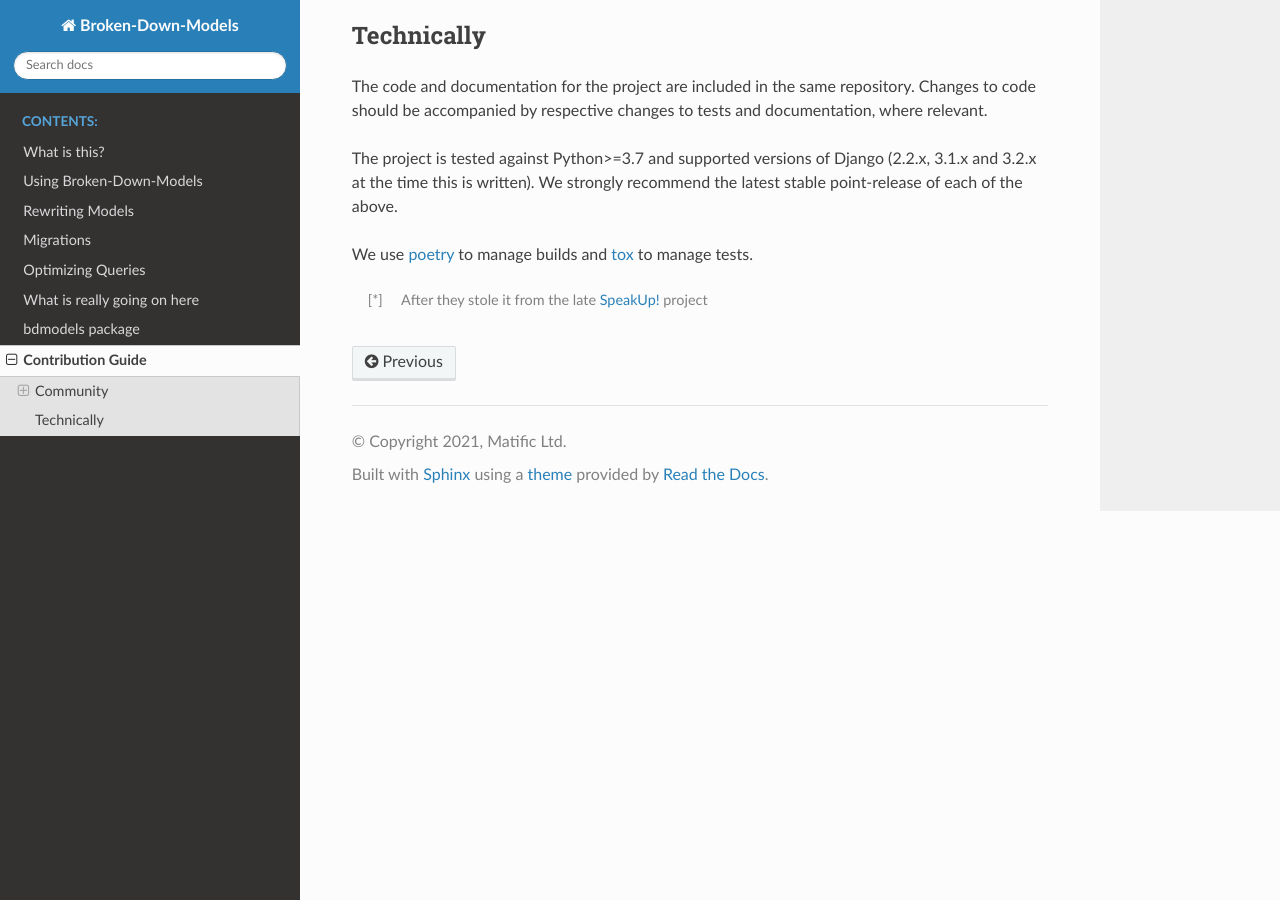
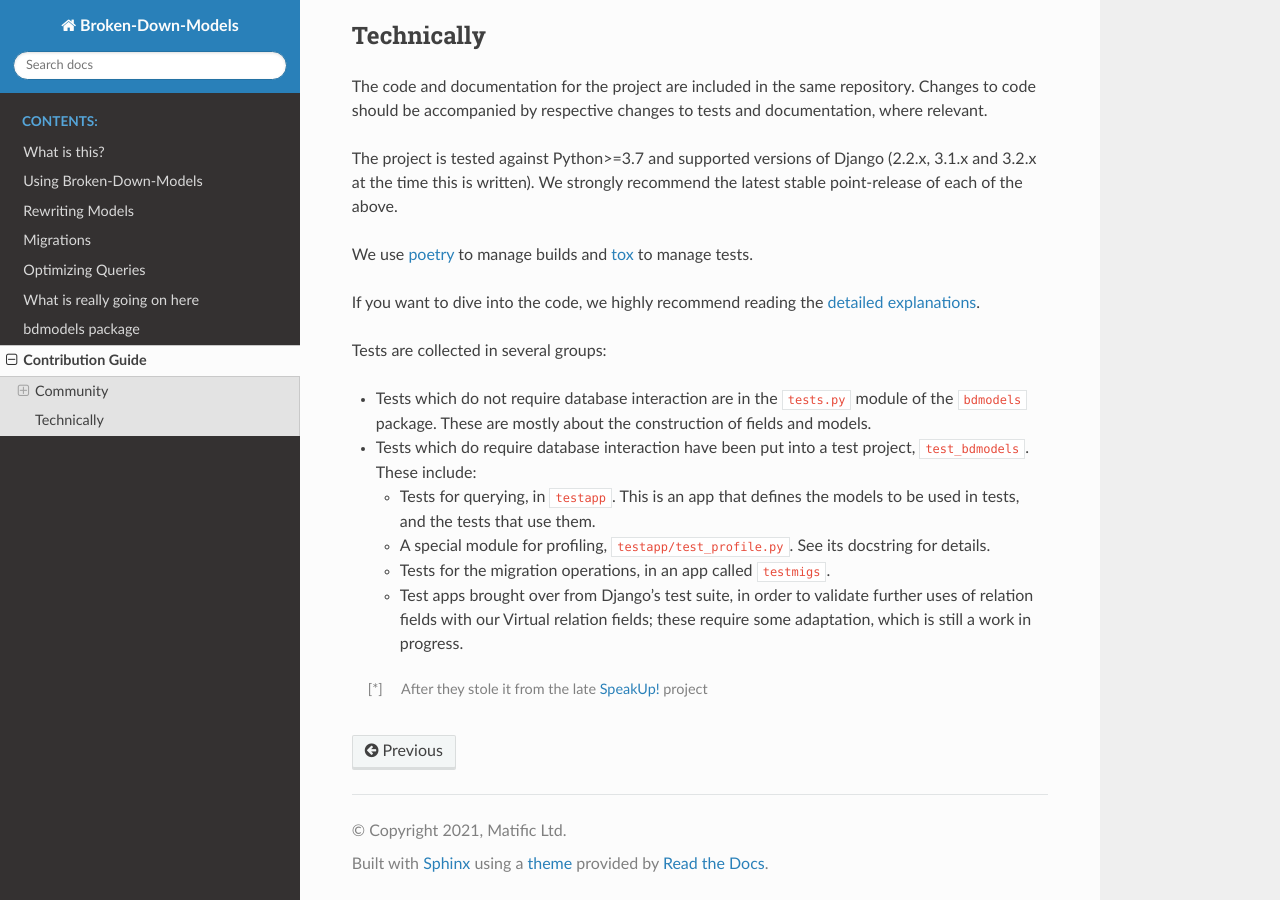
Before and after one commit to Matific/broken-down-models, a Sphinx documentation site: the page built from docs/contributing.rst, in a window 1280 px wide and 900 px high, scrolled down 1442 px. Built offline with Sphinx 7.4.7 and the Read the Docs theme 2.0.0, drawn with Linux system fonts in a browser that asks for light colours.

Commit message:
Expand contribution guide
Add details about testing code, mostly

```diff
--- a/docs/contributing.rst
+++ b/docs/contributing.rst
@@ -109,6 +109,30 @@ We use `poetry`_ to manage builds and `tox`_ to manage tests.
 .. _poetry: https://python-poetry.org/
 .. _tox: https://tox.readthedocs.io/en/latest/
 
+If you want to dive into the code, we highly recommend reading the
+:doc:`detailed explanations<./details>`.
+
+Tests are collected in several groups:
+
+- Tests which do not require database interaction are in the ``tests.py``
+  module of the ``bdmodels`` package. These are mostly about the
+  construction of fields and models.
+
+- Tests which do require database interaction have been put into a test
+  project, ``test_bdmodels``. These include:
+
+  + Tests for querying, in ``testapp``. This is an app that defines the
+    models to be used in tests, and the tests that use them.
+
+  + A special module for profiling, ``testapp/test_profile.py``. See its
+    docstring for details.
+
+  + Tests for the migration operations, in an app called ``testmigs``.
+
+  + Test apps brought over from Django's test suite, in order to
+    validate further uses of relation fields with our Virtual relation
+    fields; these require some adaptation, which is still a work in
+    progress.
 
 .. [*] After they stole it from the late `SpeakUp!`_ project
 .. _`SpeakUp!`: http://web.archive.org/web/20141109123859/http://speakup.io/coc.html
```
